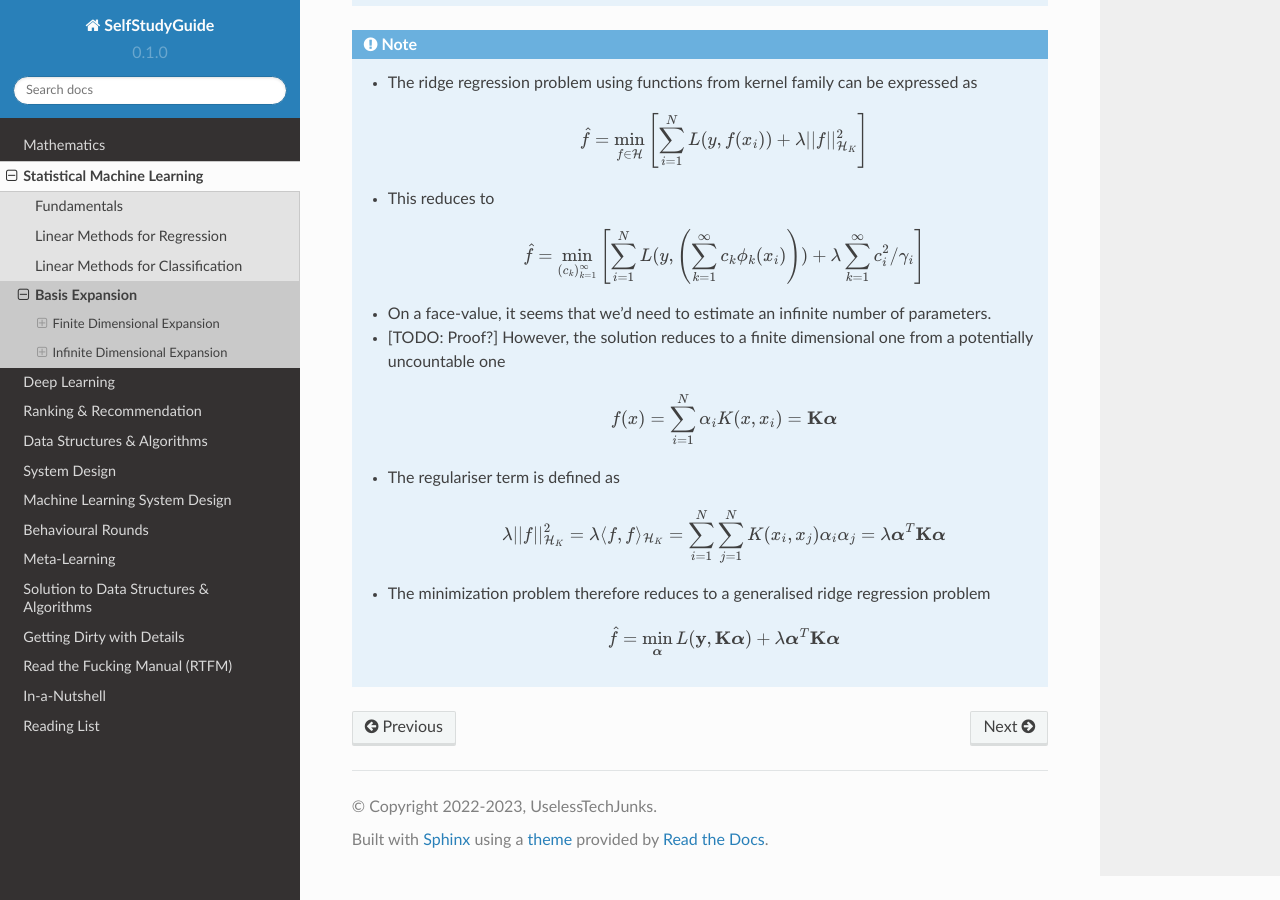
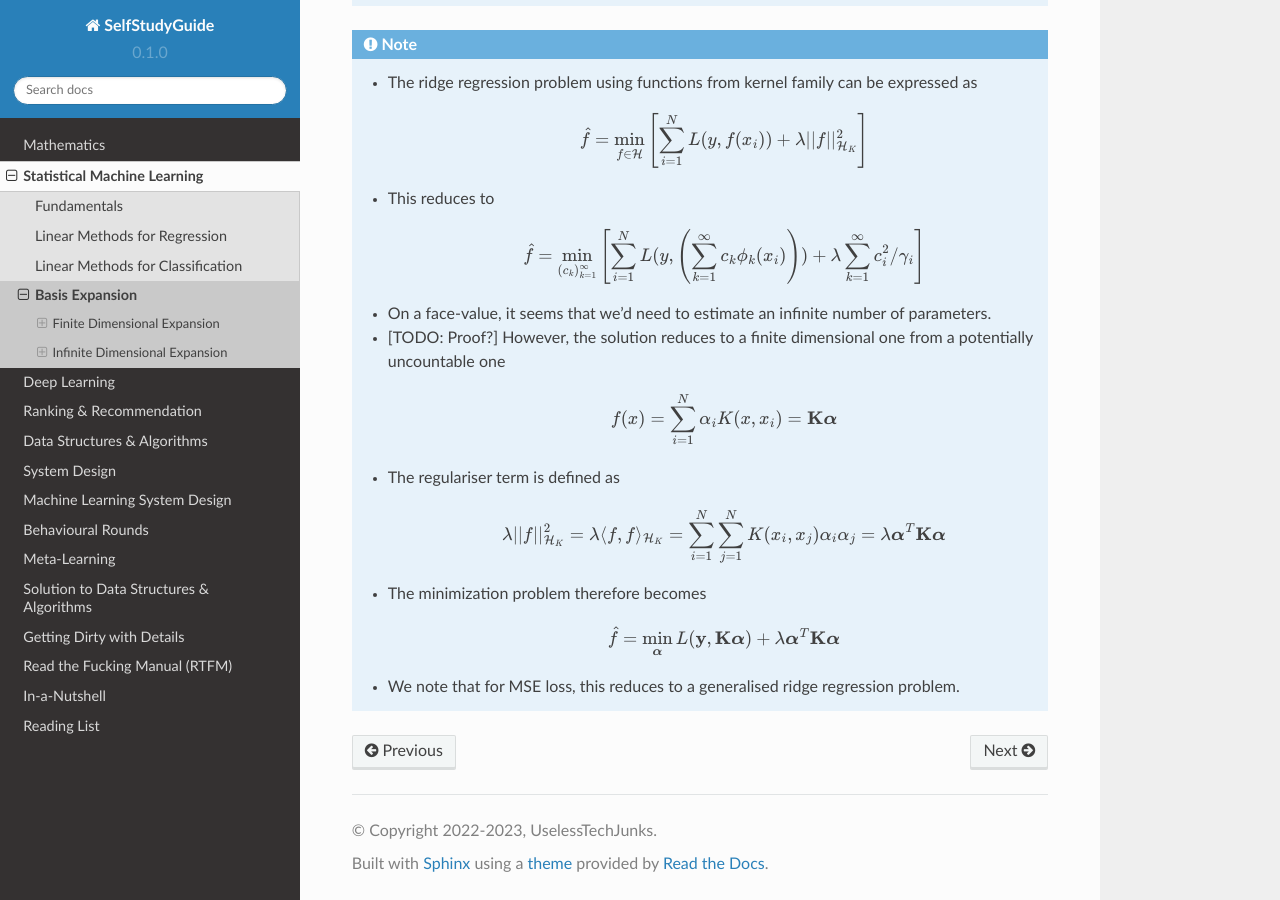
Before and after one commit to uselesstechjunks/leetcode, a Sphinx documentation site: the page built from docs/source/ml/basisexp.rst, in a window 1280 px wide and 900 px high, scrolled down 8175 px. Built offline with Sphinx 7.4.7 and the Read the Docs theme 2.0.0, drawn with Linux system fonts in a browser that asks for light colours.

Commit message:
Update basisexp.rst

```diff
--- a/docs/source/ml/basisexp.rst
+++ b/docs/source/ml/basisexp.rst
@@ -248,6 +248,7 @@ Kernel Ridge Regression
 	* The regulariser term is defined as
 
 		.. math:: \lambda||f||_{\mathcal{H}_K}^2=\lambda\langle f,f\rangle_{\mathcal{H}_K}=\sum_{i=1}^N\sum_{j=1}^N K(x_i,x_j)\alpha_i\alpha_j=\lambda\boldsymbol{\alpha}^T\mathbf{K}\boldsymbol{\alpha}
-	* The minimization problem therefore reduces to a generalised ridge regression problem
+	* The minimization problem therefore becomes
 
 		.. math:: \hat{f}=\min_{\boldsymbol{\alpha}}L(\mathbf{y}, \mathbf{K}\boldsymbol{\alpha})+\lambda\boldsymbol{\alpha}^T\mathbf{K}\boldsymbol{\alpha}
+	* We note that for MSE loss, this reduces to a generalised ridge regression problem.
```
